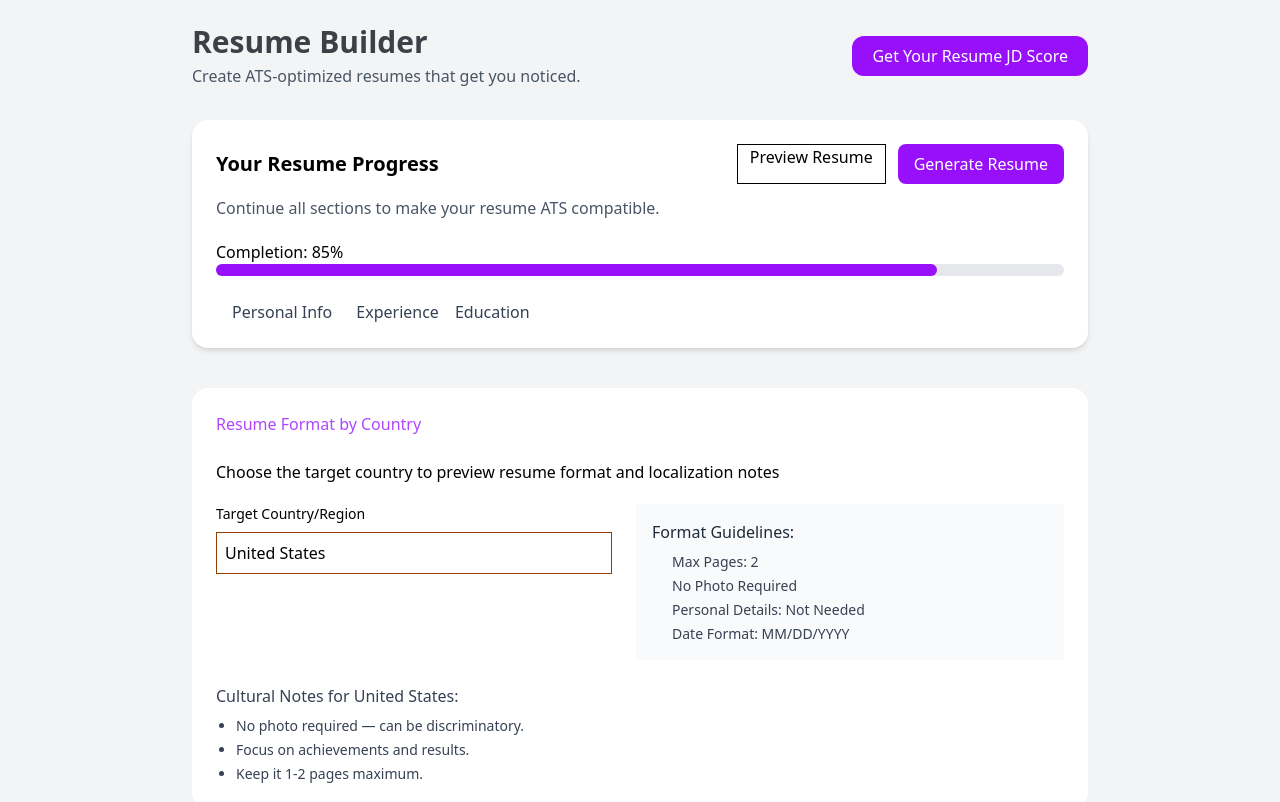
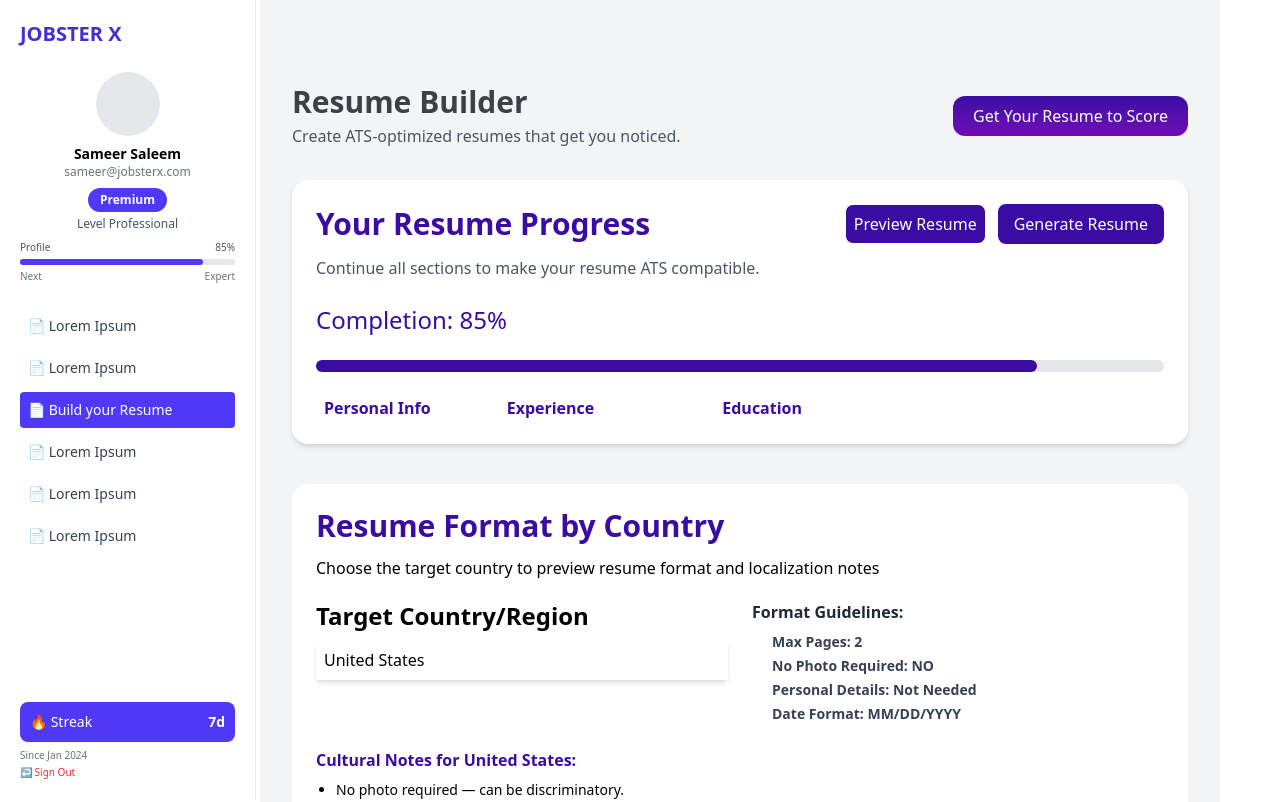
Before and after one commit to raheemabdu/jobsterX2-project, a React (Vite) app: page / in a window 1280 px wide. Shown: the top 802 px of the page. Built offline with nearby package versions, Linux system fonts and the light colour scheme.

Commit message:
your update message

```diff
--- a/src/App.jsx
+++ b/src/App.jsx
@@ -1,109 +1,184 @@
 import React, { useState } from "react";
-import ResumeProgressBox from "../src/Components/ResumeProgressBox";
-import ResumeFormatBox from "../src/Components/ResumeFromatBox";
-import ResumeDownloadHistory from "../src/Components/ResumeDownloadHistory";
-import { FileText } from "lucide-react";
-import ATSOptimizationTips from "../src/Components/ATSOptimizationTips";
+import ResumeProgressBox from "./Components/ResumeProgressBox";
+import ResumeFormatBox from "./Components/ResumeFromatBox";
+import ResumeDownloadHistory from "./Components/ResumeDownloadHistory";
+import ATSOptimizationTips from "./Components/ATSOptimizationTips";
+// import Dashboard from "./Components/Dashboard";
+import Navbar from "./Components/Navbar";
 
 const App = () => {
-  //
   const [showModal, setShowModal] = useState(false);
   const [resumeText, setResumeText] = useState("");
   const [error, setError] = useState("");
+  const [showResults, setShowResults] = useState(false);
 
   const handleAnalyze = () => {
     if (!resumeText.trim()) {
-      setError("Resume content cannot be empty!");
+      setError("⚠️ Resume content cannot be empty!");
       return;
     }
 
     setError("");
-    setShowModal(false);
-    console.log("Analyzing resume:", resumeText);
+    setShowResults(true);
   };
 
   return (
-    <div className="min-h-screen bg-gray-100 flex justify-center p-6">
+    <div className="min-h-screen bg-gray-100 flex justify-center p-6 w-[75%] ml-auto mr-15 ">
       <div className="w-full max-w-4xl">
 
-        <div className="flex flex-col md:flex-row md:items-center md:justify-between mb-8">
+        <div className="flex flex-col md:flex-row md:items-center md:justify-between justify-center mb-8">
           <div>
-            <h1 className="text-3xl font-bold text-zinc-700">
-              Resume Builder
-            </h1>
+            <h1 className="text-3xl font-bold text-zinc-700 mt-15 ">Resume Builder</h1>
             <p className="text-gray-600 mt-1">
               Create ATS-optimized resumes that get you noticed.
             </p>
           </div>
 
+
           <button
             onClick={() => setShowModal(true)}
-            className="bg-purple-600 text-white px-5 py-2 rounded-xl hover:bg-purple-700 transition mt-3 md:mt-0"
+            className="bg-gradient-to-b from-[#3A0CA3] to-[#7209B7] text-white px-5 py-2 rounded-xl hover:bg-purple-700 transition mt-3 md:mt-15"
           >
-            Get Your Resume JD Score
+            Get Your Resume to Score
           </button>
         </div>
+
 
         <ResumeProgressBox />
         <ResumeFormatBox />
         <ResumeDownloadHistory />
         <ATSOptimizationTips />
+        {/* <Dashboard/> */}
+        <Navbar/>
+      </div>
 
 
       {showModal && (
-          <div className="fixed inset-0 flex items-center justify-center  bg-opacity-50 z-50">
-            <div className="bg-white p-8 rounded-xl shadow-2xl w-[100%] max-w-[800px] relative">
-              <h2 className="text-3xl font-bold mb-3 text-gray-800 ">
+        <div className="fixed inset-0 flex items-center justify-center bg-opacity-50 ">
+          <div className="bg-white rounded-xl p-6 w-full max-w-3xl md:h-[80vh]  overflow-y-auto relative">
+
+            <button
+              onClick={() => {
+                setShowModal(false);
+                setShowResults(false);
+                setResumeText("");
+                setError("");
+              }}
+              className="absolute top-2 right-3 text-gray-500 text-xl"
+            >
+
+            </button>
+
+
+            <h2 className="text-3xl font-bold text-gray-800 mb-2">
               Resume JD Score Analysis
             </h2>
 
-
-              <p className="text-gray-600 mb-5  text-sm">
+            <p className="text-gray-600 mb-4">
               Get your resume scored against job descriptions and ATS systems.
               Upload your resume to see how well it matches industry
               requirements and get optimization tips.
             </p>
-              <h2 className="font-bold text-3xl mb-3">
+            <h2 className="font-semibold mb-3 text-2xl">
               Paste Your Resume Content
             </h2>
 
 
             <textarea
-                placeholder="past your current resume here for ai analysis......"
-                className="w-full border border-gray-300 p-3 rounded mb-2 focus:outline-none focus:ring-2 focus:ring-black-400"
-                rows={6}
               value={resumeText}
               onChange={(e) => setResumeText(e.target.value)}
-              ></textarea>
+              placeholder="Paste your resume content here..."
+              className="w-full border border-gray-300 p-3 rounded-md mb-3 focus:outline-none focus:ring-2 focus:ring-black-500"
+              rows={6}
+            />
+            {error && <p className="text-red-500 text-sm mb-3">{error}</p>}
 
 
-              {error && (
-                <p className="text-red-500 text-sm mb-3 text-center">
-                  {error}
-                </p>
-              )}
-
-
-              <div className="text-center">
+            <div className="sticky bottom-0 bg-white pt-3 pb-2">
               <button
                 onClick={handleAnalyze}
-                  className="bg-pink-600 text-white px-70 py-2 rounded hover:bg-pink-700 transition"
+                className=" bg-pink-500 text-white px-6 md:px-73 py-2 rounded-lg hover:bg-pink-600"
               >
                 Analyze with AI
               </button>
             </div>
 
-              <button
-                onClick={() => setShowModal(false)}
-                className="absolute top-3 right-4 text-gray-500 hover:text-black text-xl"
+
+            {showResults && (
+              <div className="mt-4 space-y-5">
+
+                <div className="flex justify-between bg-gray-100 p-4 rounded-lg shadow-sm">
+                  <div>
+                    <p className="text-gray-600 text-sm">
+                      ATS Compatibility Score
+                    </p>
+                    <h3 className="text-3xl font-bold text-purple-700">
+                      70/100
+                    </h3>
+                  </div>
+                  <div>
+                    <p className="text-gray-600 text-sm">Improvement Areas</p>
+                    <h3 className="text-3xl font-semibold text-purple-700">4</h3>
+                  </div>
+                </div>
+
+
+                <div className="bg-white shadow-md mb-4 mt-6">
+                  <h4 className="text-lg  text-purple-700 mb-2">
+                    ✓ Strength Areas
+                  </h4>
+                  <ul className="list-disc ml-5 text-gray-700 ">
+                    <li>Strong professional experience section</li>
+                    <li>Good use of action-oriented language</li>
+                    <li>Clear career progression shown</li>
+                  </ul>
+                </div>
+
+
+                <div className="bg-white shadow-md mb-6 mt-6">
+                  <h4 className="text-lg   text-purple-700 mb-2">
+                    ⚙️ Improvement Suggestions
+                  </h4>
+                  <ul className="list-disc ml-5 text-gray-700" >
+                    <li>
+                      Add quantifiable achievements with specific metrics
+                    </li>
+                    <li>Include more industry-specific keywords</li>
+                    <li>
+                      Use action verbs at the beginning of bullet points
+                    </li>
+
+                  </ul>
+                </div>
+
+
+                <div className="bg-white shadow-md mb-6 mt-6">
+                  <h4 className="text-lg text-purple-700 mb-1 mt-3">
+                    🔑 Recommended Keywords
+                  </h4>
+                  <div className="flex flex-wrap gap-2">
+                    {[
+                      "Project Management",
+                      "Team Leadership",
+                      "Communication",
+                      "Problem Solving",
+
+                    ].map((keyword, i) => (
+                      <span
+                        key={i}
+                        className="bg-purple-100 text-purple-700 px-3 py-1 rounded-full text-sm mb-6 mt-6"
                       >
-                ✕
-              </button>
+                        {keyword}
+                      </span>
+                    ))}
+                  </div>
                 </div>
               </div>
             )}
           </div>
         </div>
+      )}
+    </div>
   );
 };
 
--- a/src/Components/ATSOptimizationTips.jsx
+++ b/src/Components/ATSOptimizationTips.jsx
@@ -3,7 +3,7 @@ import React from "react";
 const ATSOptimizationTips = () => {
   return (
     <div className="bg-white p-6 rounded-2xl shadow-md mt-6">
-      <h2 className=" mb-4 text-purple-500">
+      <h2 className=" mb-4  text-[#3A0CA3] font-bold text-2xl">
         ATS Optimization Tips
       </h2>
 
--- /dev/null
+++ b/src/Components/Navbar.jsx
@@ -0,0 +1,127 @@
+import React, { useState } from "react";
+import { Menu, X } from "lucide-react";
+
+const Navbar = ({ children }) => {
+  const [isOpen, setIsOpen] = useState(false);
+
+  return (
+    <div className="flex ` bg-gray-50 relative">
+
+      <div className="md:hidden fixed top-0 left-0 right-0 bg-white border-b border-gray-200 flex items-center justify-between px-4 py-3 z-30 w-full">
+        <h1 className="text-lg font-bold text-indigo-700">JOBSTER X</h1>
+        <button
+          onClick={() => setIsOpen(!isOpen)}
+          className="p-2 rounded-md bg-gray-100"
+        >
+          {isOpen ? (
+            <X className="w-6 h-6 " />
+          ) : (
+            <Menu className="w-6 h-6 text-indigo-700" />
+          )}
+        </button>
+      </div>
+
+
+      <aside
+        className={`fixed top-0 left-0 h-full w-64 bg-white border-r border-gray-200 p-5 flex flex-col z-40 transform transition-transform duration-300 ease-in-out
+          ${isOpen ? "translate-x-0" : "-translate-x-full"} md:translate-x-0`}
+      >
+        <div className="flex-1">
+
+          <h1 className="text-xl font-bold text-indigo-700 mb-6 hidden md:block">
+            JOBSTER X
+          </h1>
+
+
+          <div className="flex flex-col items-center text-center mb-6">
+            <div className="w-16 h-16 rounded-full bg-gray-200 mb-2"></div>
+            <h2 className="text-sm font-semibold">Sameer Saleem</h2>
+            <p className="text-gray-500 text-xs">sameer@jobsterx.com</p>
+
+            <button className="mt-2 bg-indigo-600 text-white text-xs font-semibold px-3 py-1 rounded-full">
+              Premium
+            </button>
+
+            <p className="mt-1 text-xs text-gray-600 font-medium">
+              Level Professional
+            </p>
+
+
+
+
+
+
+            <div className="w-full mt-2">
+              <div className="flex justify-between text-[10px] text-gray-600 mb-1">
+                <span>Profile</span>
+                <span>85%</span>
+              </div>
+              <div className="w-full bg-gray-200 rounded-full h-1.5">
+                <div
+                  className="bg-indigo-600 h-1.5 rounded-full"
+                  style={{ width: "85%" }}
+                ></div>
+              </div>
+              <div className="flex justify-between text-[10px] text-gray-500 mt-1">
+                <span>Next</span>
+                <span>Expert</span>
+              </div>
+            </div>
+          </div>
+
+
+
+
+
+          <ul className="space-y-1.5">
+            <li className="flex items-center gap-2 text-gray-700 hover:bg-gray-100 p-2 rounded cursor-pointer text-sm">
+              📄 Lorem Ipsum
+            </li>
+            <li className="flex items-center gap-2 text-gray-700 hover:bg-gray-100 p-2 rounded cursor-pointer text-sm">
+              📄 Lorem Ipsum
+            </li>
+            <li className="flex items-center gap-2 bg-indigo-600 text-white p-2 rounded cursor-pointer text-sm">
+              📄 Build your Resume
+            </li>
+            <li className="flex items-center gap-2 text-gray-700 hover:bg-gray-100 p-2 rounded cursor-pointer text-sm">
+              📄 Lorem Ipsum
+            </li>
+             <li className="flex items-center gap-2 text-gray-700 hover:bg-gray-100 p-2 rounded cursor-pointer text-sm">
+              📄 Lorem Ipsum
+            </li>
+             <li className="flex items-center gap-2 text-gray-700 hover:bg-gray-100 p-2 rounded cursor-pointer text-sm">
+              📄 Lorem Ipsum
+            </li>
+
+
+          </ul>
+        </div>
+
+
+        <div className="mt-6">
+          <div className="bg-indigo-600 text-white rounded-lg p-2.5 flex justify-between items-center text-sm">
+            <span>🔥 Streak</span>
+            <span className="font-semibold">7d</span>
+          </div>
+          <p className="text-[10px] text-gray-500 mt-1.5">Since Jan 2024</p>
+          <p className="text-[10px] text-red-500 mt-0.5 cursor-pointer">↩ Sign Out</p>
+        </div>
+      </aside>
+
+
+      <main className="flex-1 md:ml-64% p-6 mt-14 md:mt-0  transition-all">
+        {children}
+      </main>
+
+
+      {isOpen && (
+        <div
+          className="fixed inset-0 bg-opacity-30 z-20 md:hidden"
+          onClick={() => setIsOpen(false)}
+        ></div>
+      )}
+    </div>
+  );
+};
+
+export default Navbar;
--- a/src/Components/ResumeFromatBox.jsx
+++ b/src/Components/ResumeFromatBox.jsx
@@ -45,28 +45,26 @@ const ResumeFormatBox = () => {
   "Chad",
   "Chile",
   "China"
-
-
   ];
 
   return (
-    <div className="bg-white  mx-auto   mt-10 p-6  rounded-2xl shadow-mdp-6 mb-10 relative ">
+    <div className="bg-white  mx-auto   mt-10 p-6  rounded-2xl shadow-mdp-6 mb-10 relative e ">
 
-      <h2 className=" text-purple-500 mb-6">Resume Format by Country</h2>
+      <h2 className="  text-[#3A0CA3] text-3xl font-bold mb-3">Resume Format by Country</h2>
       <p className="mb-5">Choose the target country to preview resume format and localization notes</p>
 
 
       <div className="flex flex-col md:flex-row items-start gap-6 mb-6">
 
 
-        <div className="flex-1  relative">
-          <label className="block text-sm font-medium mb-2">
+        <div className="flex-1  relative ">
+          <label className="block text-2xl font-bold mb-2">
             Target Country/Region
           </label>
 
 
           <div
-            className="border border-amber-800 p-2 w-full cursor-pointer bg-white flex justify-between items-center"
+            className="  p-2 w-full cursor-pointer bg-white shadow-md flex justify-between items-center"
             onClick={() => setOpen(!open)}
           >
             <span>{selectedCountry}</span>
@@ -99,13 +97,13 @@ const ResumeFormatBox = () => {
         </div>
 
 
-        <div className="flex-1  p-4 bg-gray-50">
-          <h3 className=" text-gray-800 mb-2">
+        <div className="flex-1 ">
+          <h3 className=" text-gray-800 font-bold mb-2">
             Format Guidelines:
           </h3>
-          <ul className=" ml-5 text-sm text-gray-700 space-y-1">
+          <ul className=" ml-5 text-sm text-gray-700 space-y-1 font-semibold">
             <li>Max Pages: 2</li>
-            <li>No Photo Required</li>
+            <li>No Photo Required: NO</li>
             <li>Personal Details: Not Needed</li>
             <li>Date Format: MM/DD/YYYY</li>
           </ul>
@@ -113,8 +111,8 @@ const ResumeFormatBox = () => {
       </div>
 
 
-      <div className="text-gray-700  ">
-        <h3 className=" mb-2">
+      <div className="">
+        <h3 className=" mb-2  text-[#3A0CA3] font-bold ">
           Cultural Notes for {selectedCountry}:
         </h3>
         <ul className=" list-disc ml-5 text-sm space-y-1">
--- a/src/Components/ResumeProgressBox.jsx
+++ b/src/Components/ResumeProgressBox.jsx
@@ -2,16 +2,16 @@ import React from "react";
 
 const ResumeProgressBox = () => {
   return (
-    <div className="bg-white shadow-md rounded-2xl p-6 mb-6">
+    <div className="bg-white shadow-md rounded-2xl p-6 mb-7">
 
       <div className="flex justify-between items-center mb-3">
-        <h2 className="text-xl font-semibold">Your Resume Progress</h2>
+        <h2 className="text-3xl font-bold text-[#3A0CA3]">Your Resume Progress</h2>
 
-        <div className="flex gap-3">
-          <button className="  px-3   border-1 flex flex-col md:flex-row  ">
+        <div className="flex gap-3 md:flex-row flex-col ">
+          <button className="  px-2  border-1  bg-[#3A0CA3]  rounded-lg text-white ">
             Preview Resume
           </button>
-          <button className="bg-purple-600 text-white px-4 py-2 rounded-lg hover:bg-purple-700 transition">
+          <button className="flex bg-[#3A0CA3] text-white px-4 py-2 rounded-lg md:flex-row flex-col ">
             Generate Resume
           </button>
         </div>
@@ -21,25 +21,26 @@ const ResumeProgressBox = () => {
       <p className="text-gray-600 mb-5">
         Continue all sections to make your resume ATS compatible.
       </p>
-      <p>Completion: 85%</p>
+
+      <p className="mb-6 mt-6 text-[#3A0CA3] text-2xl">Completion: 85%</p>
 
 
       <div className="w-full bg-gray-200 rounded-full h-3 mb-6">
-        <div className="bg-purple-600 h-3 rounded-full w-[85%]"></div>
+        <div className=" bg-[#3A0CA3] h-3 rounded-full w-[85%]"></div>
       </div>
 
 
       <div className="flex items-center gap-2">
         <button className="">
-          <span className="text-gray-700 px-4">Personal Info</span>
+          <span className=" text-[#3A0CA3] font-semibold px-2">Personal Info</span>
         </button>
 
         <button className="">
-          <span className="text-gray-700">Experience</span>
+          <span className=" text-[#3A0CA3] font-semibold px-15">Experience</span>
         </button>
 
         <button className="">
-          <span className="text-gray-700 flex md:px-2">Education</span>
+          <span className="text-[#3A0CA3] font-semibold flex md:px-15 ">Education</span>
         </button>
       </div>
     </div>
```
Also changed, not shown: src/Components/ResumeDownloadHistory.jsx (+4 -4 lines). Lines whose indentation alone changed are shown as unchanged.
